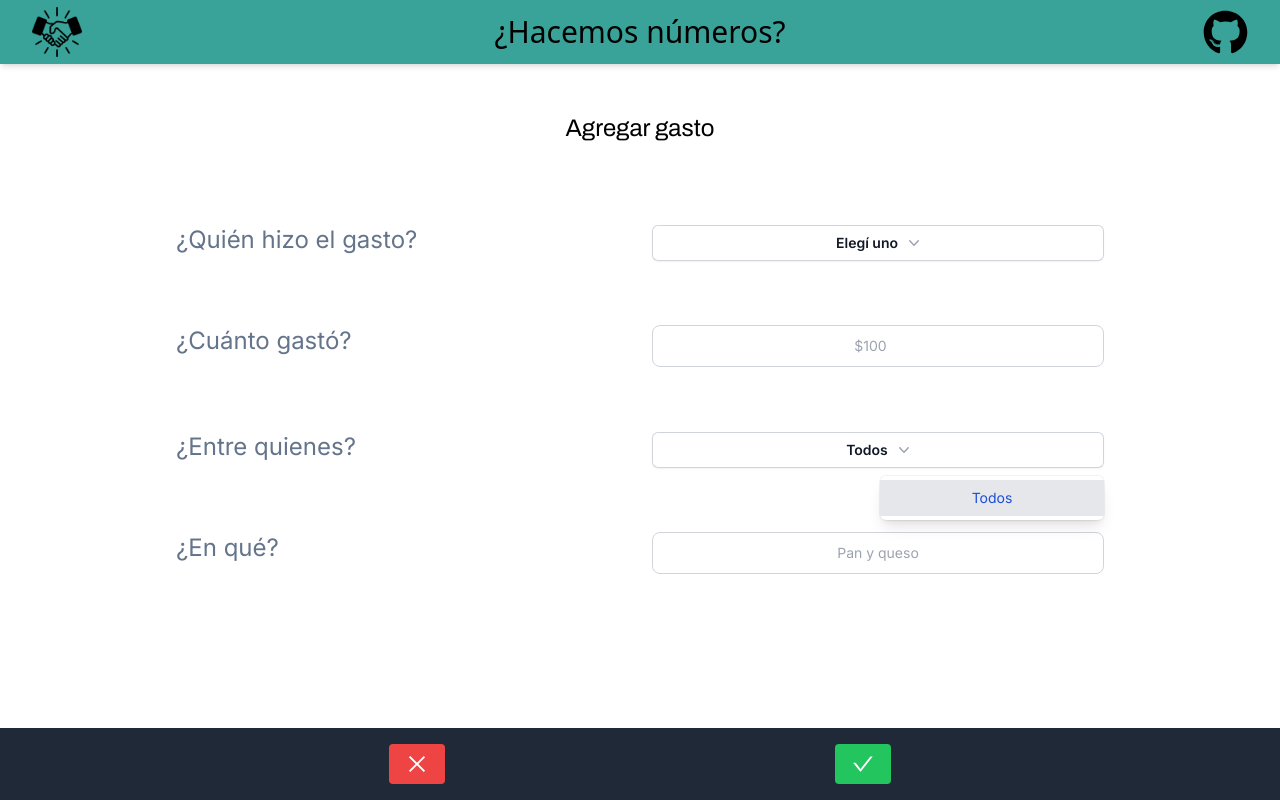
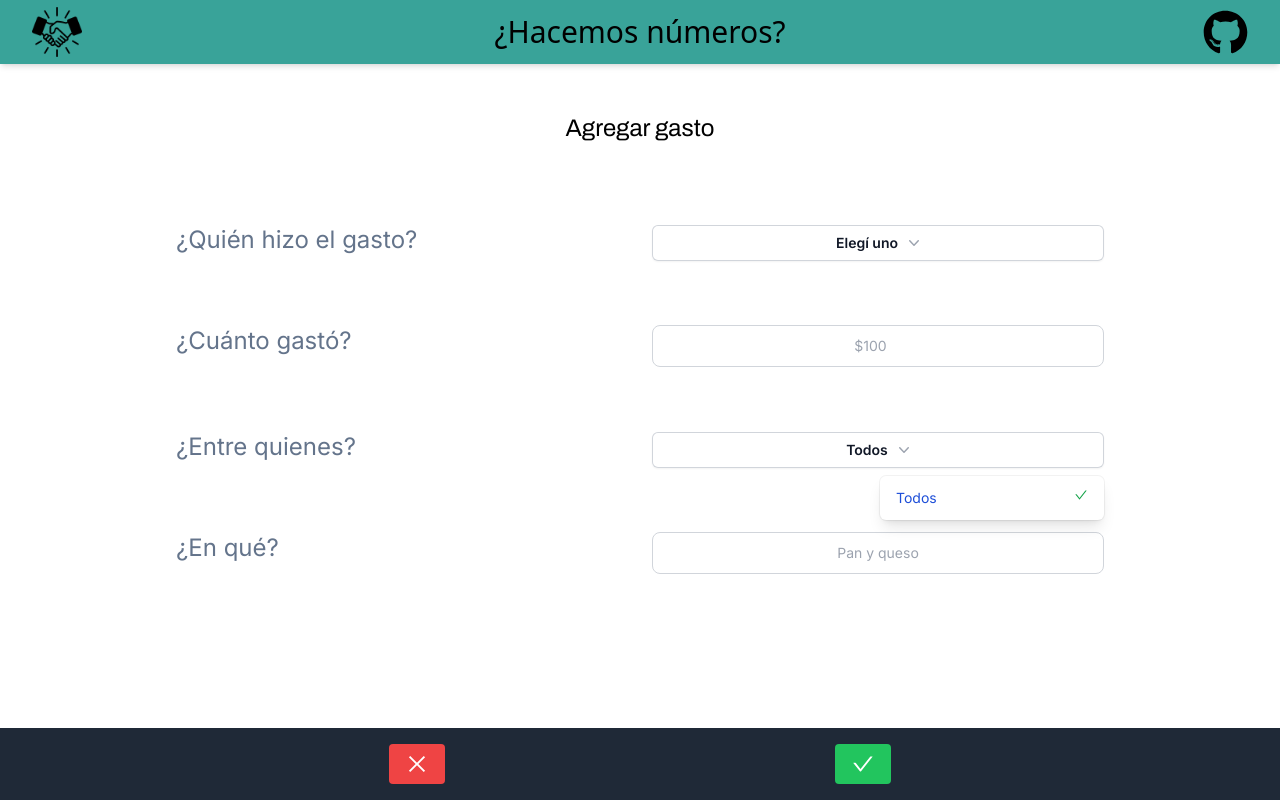
Before and after one commit to efahnle/hacemosnumeros, a Next.js app: page /expenses/1/add-expense in a window 1280 px wide. Both pictures are taken after a click on the button "Todos". Built offline with nearby package versions, Linux system fonts and the light colour scheme.

Commit message:
Improve UI on dropdown with check instead of gray background

```diff
--- a/app/components/DropdownComponent.tsx
+++ b/app/components/DropdownComponent.tsx
@@ -1,6 +1,8 @@
 import { useState, useEffect, useRef } from 'react';
 import { useParams } from 'next/navigation';
 import { getNamesInGroup } from '@/app/lib/LocalStorageWrapper';
+import { AiOutlineCheck } from 'react-icons/ai';
+
 
 interface DropdownComponentProps {
   multiSelect?: boolean;
@@ -135,24 +137,30 @@ const DropdownComponent: React.FC<DropdownComponentProps> = ({ multiSelect = fal
           <div className="py-1" role="none">
             {multiSelect && (
               <button
-                className={`text-blue-700 text-center block px-4 py-2 text-sm w-full  hover:bg-gray-200 ${selectedOptions.length === options.length ? 'bg-gray-200' : ''}`}
+                className="text-blue-700 flex px-4 py-2 text-sm w-full text-left hover:bg-gray-200 justify-between"
                 role="menuitem"
                 tabIndex={-1}
                 onClick={handleSelectAll}
               >
-                Todos
+                <span>Todos</span>
+                {selectedOptions.length === options.length && (
+                  <AiOutlineCheck className="text-green-600 bold" />
+                )}
               </button>
             )}
 
             {options.map((option) => (
               <button
                 key={`${option}-${selectedOptions.includes(option)}`}
-                className={`text-gray-700 block px-4 py-2 text-sm w-full text-center  hover:bg-gray-200 ${selectedOptions.includes(option) ? 'bg-gray-200' : ''}`}
+                className="text-gray-700 flex px-4 py-2 text-sm w-full text-left hover:bg-gray-200 justify-between"
                 role="menuitem"
                 tabIndex={-1}
                 onClick={() => handleSelectOption(option)}
               >
-                {option}
+                <span>{option}</span>
+                {selectedOptions.includes(option) && (
+                  <AiOutlineCheck className="text-green-600 bold" />
+                )}
               </button>
             ))}
           </div>
```
